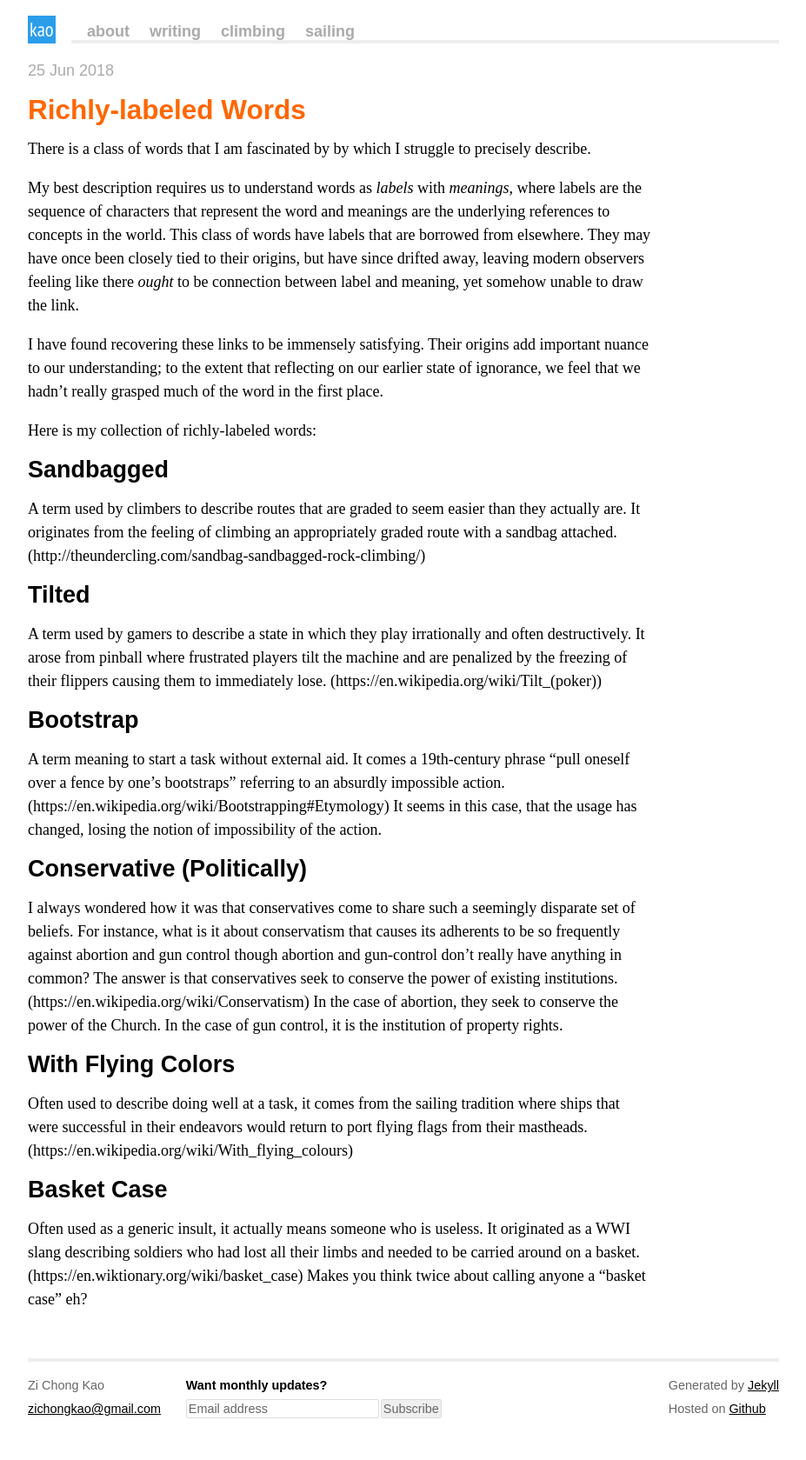
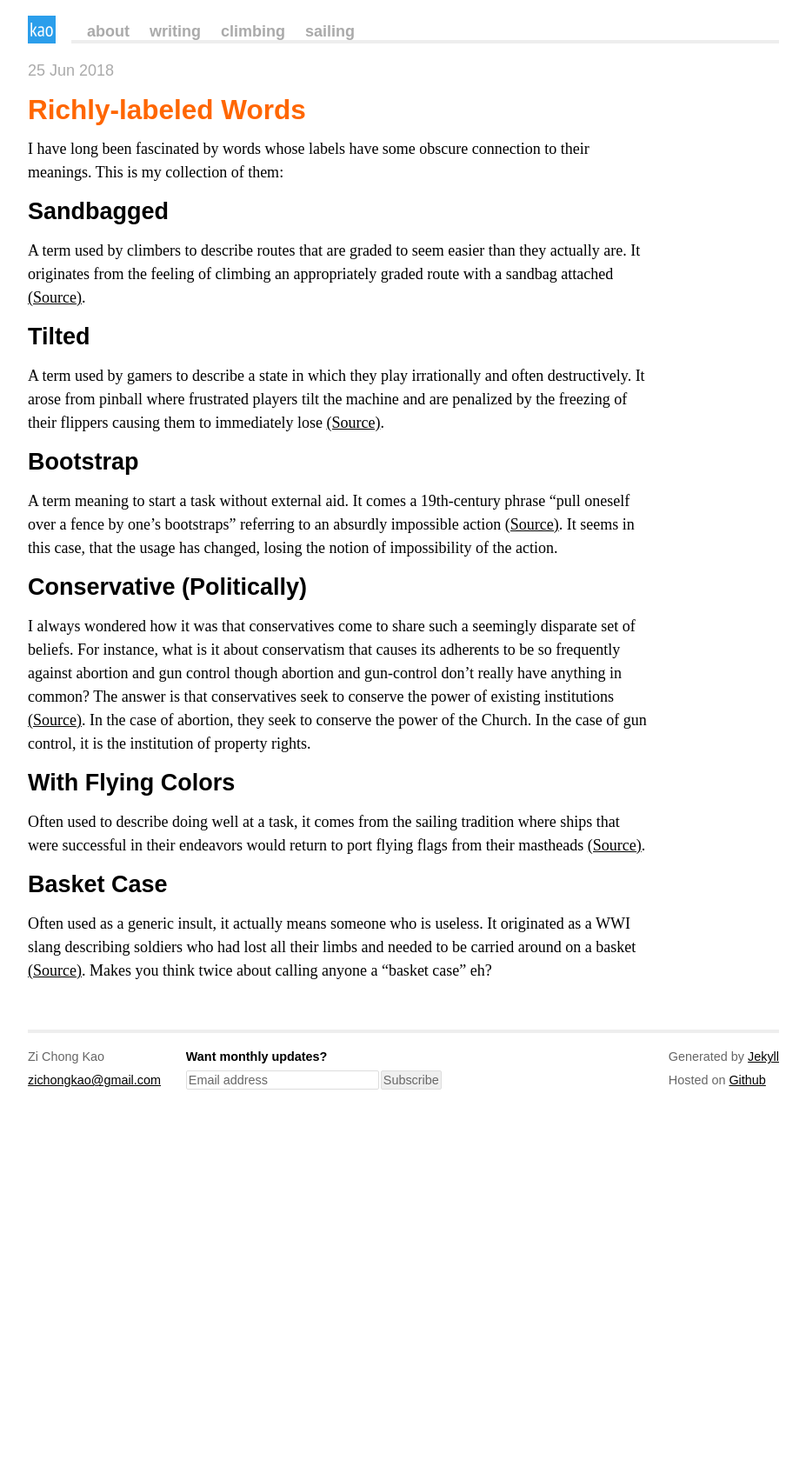
Before and after one commit to zichongkao/zichongkao.github.io, a Jekyll site: the page built from _posts/2018-06-25-Richly-labeled-Words.md, in a window 1280 px wide. Shown: the whole page at 87% size, without its empty margins (176-1103 px from the left). Built offline with Jekyll 4.4.1, drawn with Linux system fonts in a browser that asks for light colours; comment, search, counter and statistics services are not loaded; after the commit the page ends 1301 px from its top, so only the background shows below that.

Commit message:
Update tags

```diff
--- a/_posts/2018-06-25-Richly-labeled-Words.md
+++ b/_posts/2018-06-25-Richly-labeled-Words.md
@@ -2,36 +2,31 @@
 layout: post
 date: 2018-06-25
 title: "Richly-labeled Words"
+tags: list
 ---
 
-There is a class of words that I am fascinated by by which I struggle to precisely describe.
-
-My best description requires us to understand words as _labels_ with _meanings_, where labels are the sequence of characters that represent the word and meanings are the underlying references to concepts in the world. This class of words have labels that are borrowed from elsewhere. They may have once been closely tied to their origins, but have since drifted away, leaving modern observers feeling like there _ought_ to be connection between label and meaning, yet somehow unable to draw the link.
-
-I have found recovering these links to be immensely satisfying. Their origins add important nuance to our understanding; to the extent that reflecting on our earlier state of ignorance, we feel that we hadn't really grasped much of the word in the first place.
-
-Here is my collection of richly-labeled words:
+I have long been fascinated by words whose labels have some obscure connection to their meanings. This is my collection of them:
 
 Sandbagged
 ----------
-A term used by climbers to describe routes that are graded to seem easier than they actually are. It originates from the feeling of climbing an appropriately graded route with a sandbag attached. (http://theundercling.com/sandbag-sandbagged-rock-climbing/)
+A term used by climbers to describe routes that are graded to seem easier than they actually are. It originates from the feeling of climbing an appropriately graded route with a sandbag attached [(Source)](http://theundercling.com/sandbag-sandbagged-rock-climbing/).
 
 Tilted
 ------
-A term used by gamers to describe a state in which they play irrationally and often destructively. It arose from pinball where frustrated players tilt the machine and are penalized by the freezing of their flippers causing them to immediately lose.  (https://en.wikipedia.org/wiki/Tilt\_(poker))
+A term used by gamers to describe a state in which they play irrationally and often destructively. It arose from pinball where frustrated players tilt the machine and are penalized by the freezing of their flippers causing them to immediately lose [(Source)](https://en.wikipedia.org/wiki/Tilt\_(poker)).
 
 Bootstrap
 ---------
-A term meaning to start a task without external aid. It comes a 19th-century phrase "pull oneself over a fence by one's bootstraps" referring to an absurdly impossible action. (https://en.wikipedia.org/wiki/Bootstrapping#Etymology) It seems in this case, that the usage has changed, losing the notion of impossibility of the action.
+A term meaning to start a task without external aid. It comes a 19th-century phrase "pull oneself over a fence by one's bootstraps" referring to an absurdly impossible action [(Source)](https://en.wikipedia.org/wiki/Bootstrapping#Etymology). It seems in this case, that the usage has changed, losing the notion of impossibility of the action.
 
 Conservative (Politically)
 --------------------------
-I always wondered how it was that conservatives come to share such a seemingly disparate set of beliefs. For instance, what is it about conservatism that causes its adherents to be so frequently against abortion and gun control though abortion and gun-control don't really have anything in common? The answer is that conservatives seek to conserve the power of existing institutions. (https://en.wikipedia.org/wiki/Conservatism) In the case of abortion, they seek to conserve the power of the Church. In the case of gun control, it is the institution of property rights.
+I always wondered how it was that conservatives come to share such a seemingly disparate set of beliefs. For instance, what is it about conservatism that causes its adherents to be so frequently against abortion and gun control though abortion and gun-control don't really have anything in common? The answer is that conservatives seek to conserve the power of existing institutions [(Source)](https://en.wikipedia.org/wiki/Conservatism). In the case of abortion, they seek to conserve the power of the Church. In the case of gun control, it is the institution of property rights.
 
 With Flying Colors
 ------------------
-Often used to describe doing well at a task, it comes from the sailing tradition where ships that were successful in their endeavors would return to port flying flags from their mastheads. (https://en.wikipedia.org/wiki/With\_flying\_colours)
+Often used to describe doing well at a task, it comes from the sailing tradition where ships that were successful in their endeavors would return to port flying flags from their mastheads [(Source)](https://en.wikipedia.org/wiki/With\_flying\_colours).
 
 Basket Case
 -----------
-Often used as a generic insult, it actually means someone who is useless. It originated as a WWI slang describing soldiers who had lost all their limbs and needed to be carried around on a basket. (https://en.wiktionary.org/wiki/basket\_case) Makes you think twice about calling anyone a "basket case" eh?
+Often used as a generic insult, it actually means someone who is useless. It originated as a WWI slang describing soldiers who had lost all their limbs and needed to be carried around on a basket [(Source)](https://en.wiktionary.org/wiki/basket\_case). Makes you think twice about calling anyone a "basket case" eh?
```
Also changed, not shown: _posts/2015-07-25-Valuing-A-Company.md (+1 -1 lines), _posts/2017-09-10-Sane-Date-Axes.md (+1 -0 lines), _posts/2018-02-08-The-Futility-Of-Buying-The-Dip.md (+1 -0 lines).
